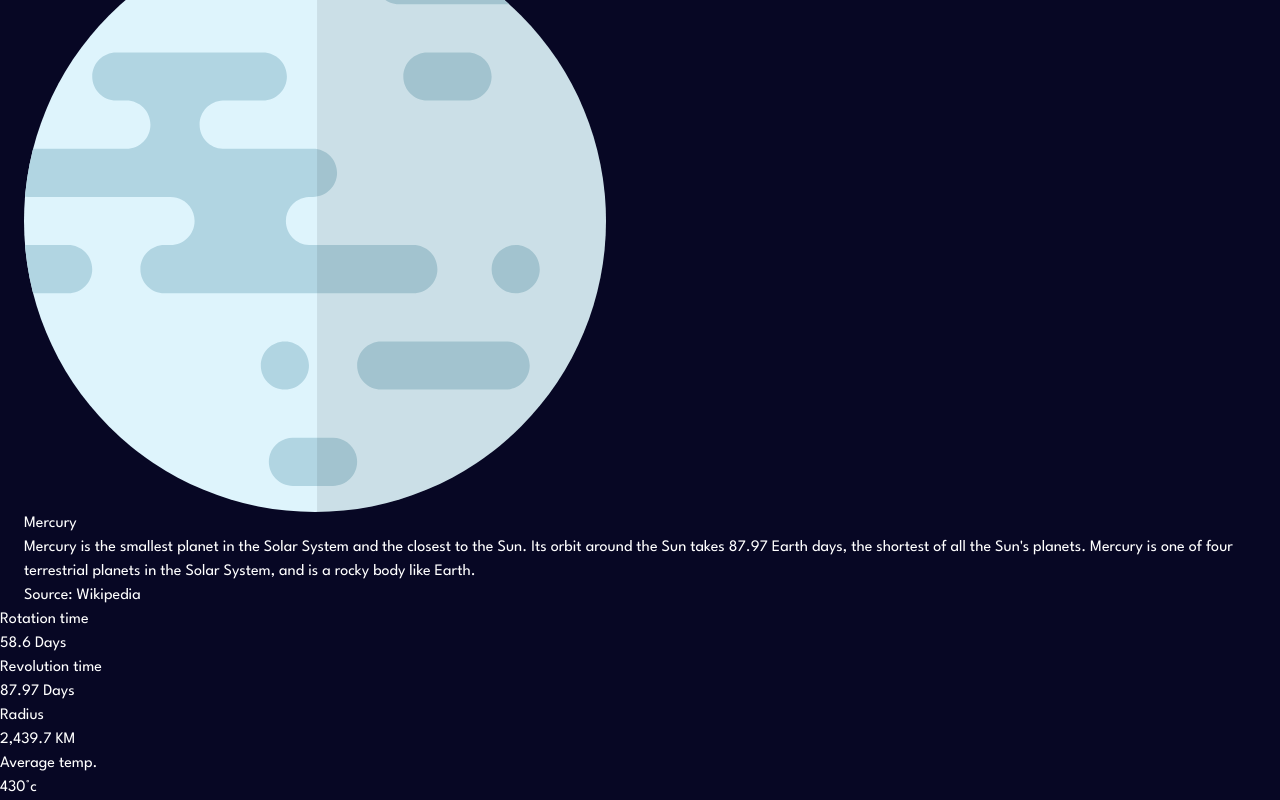
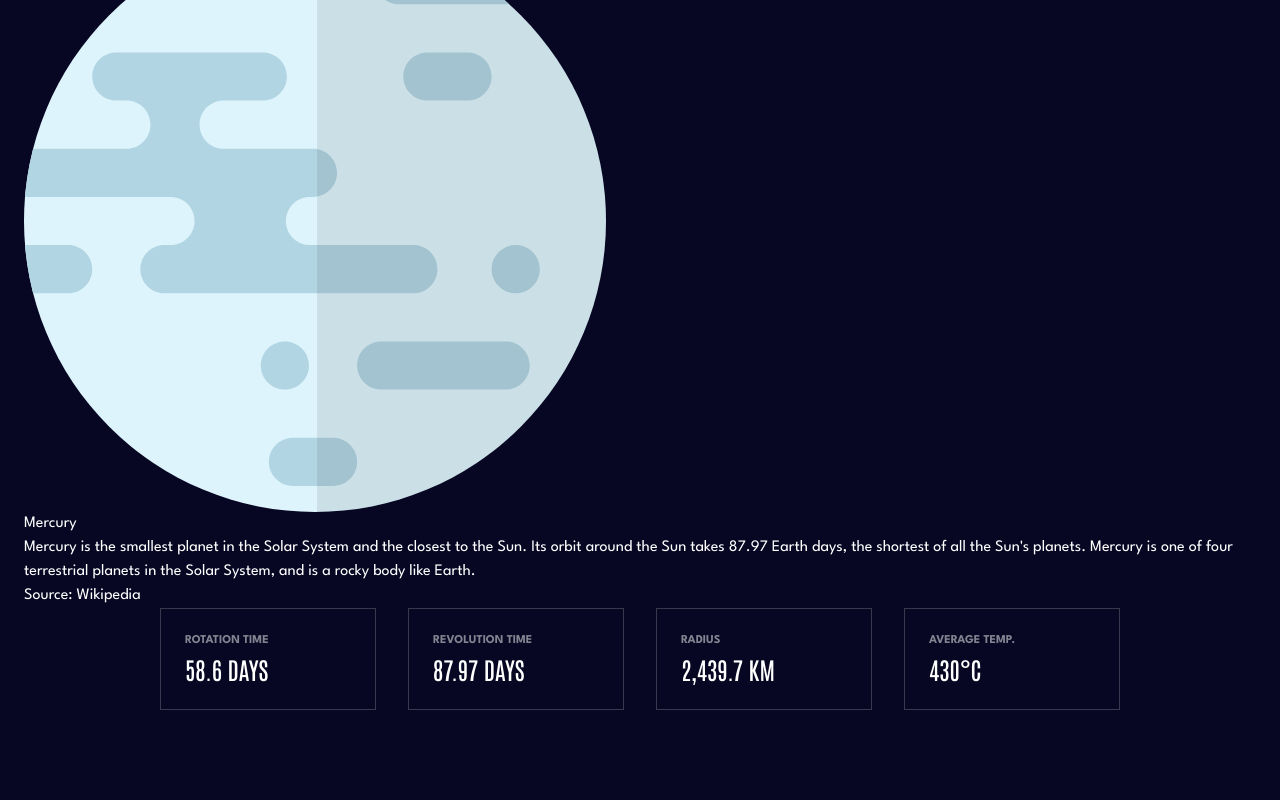
Before and after one commit to rickydodd/planet-facter, a Next.js app: page / in a window 1280 px wide. Shown: the part 310-1110 px from the top of the page. After the commit the page ends 1020 px from the top, so only its background shows below. Built offline with nearby package versions, Linux system fonts and the light colour scheme.

Commit message:
add: planet characteristics styling

```diff
--- a/app/page.tsx
+++ b/app/page.tsx
@@ -181,22 +181,32 @@ export default function Home() {
           </p>
         </TabContent>
       </div>
-      <div className="planet-characteristics">
-        <div>
-          <p>Rotation time</p>
-          <p>{state.data[state.position].rotation}</p>
+      <div className="flex flex-col gap-2 px-6 uppercase md:flex-row md:gap-3 md:justify-between md:px-10 xl:gap-8 xl:px-40">
+        <div className="border border-gray-800 flex items-center justify-between p-6 md:flex-1 md:flex-col md:gap-y-1.5 md:items-start xl:gap-y-1">
+          <p className="font-bold h-min text-gray-500 text-xs">Rotation time</p>
+          <p className="font-antonio font-medium text-xl md:text-2xl">
+            {state.data[state.position].rotation}
+          </p>
         </div>
-        <div>
-          <p>Revolution time</p>
-          <p>{state.data[state.position].revolution}</p>
+        <div className="border border-gray-800 flex items-center justify-between p-6 md:flex-1 md:flex-col md:gap-y-1.5 md:items-start xl:gap-y-1">
+          <p className="font-bold h-min text-gray-500 text-xs">
+            Revolution time
+          </p>
+          <p className="font-antonio font-medium text-xl md:text-2xl">
+            {state.data[state.position].revolution}
+          </p>
         </div>
-        <div>
-          <p>Radius</p>
-          <p>{state.data[state.position].radius}</p>
+        <div className="border border-gray-800 flex items-center justify-between p-6 md:flex-1 md:flex-col md:gap-y-1.5 md:items-start xl:gap-y-1">
+          <p className="font-bold h-min text-gray-500 text-xs">Radius</p>
+          <p className="font-antonio font-medium text-xl md:text-2xl">
+            {state.data[state.position].radius}
+          </p>
         </div>
-        <div>
-          <p>Average temp.</p>
-          <p>{state.data[state.position].temperature}</p>
+        <div className="border border-gray-800 flex items-center justify-between p-6 md:flex-1 md:flex-col md:gap-y-1.5 md:items-start xl:gap-y-1">
+          <p className="font-bold h-min text-gray-500 text-xs">Average temp.</p>
+          <p className="font-antonio font-medium text-xl md:text-2xl">
+            {state.data[state.position].temperature}
+          </p>
         </div>
       </div>
     </>
```
